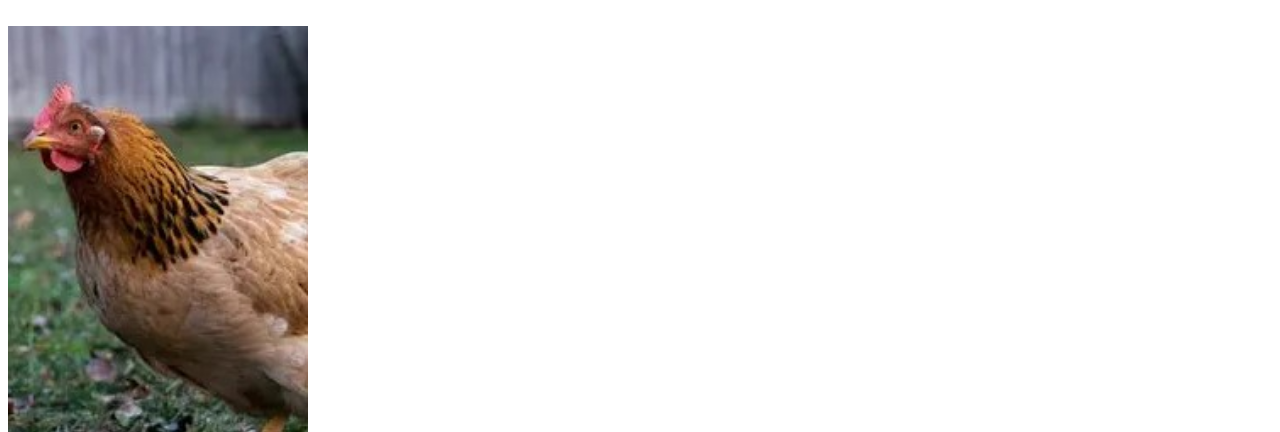
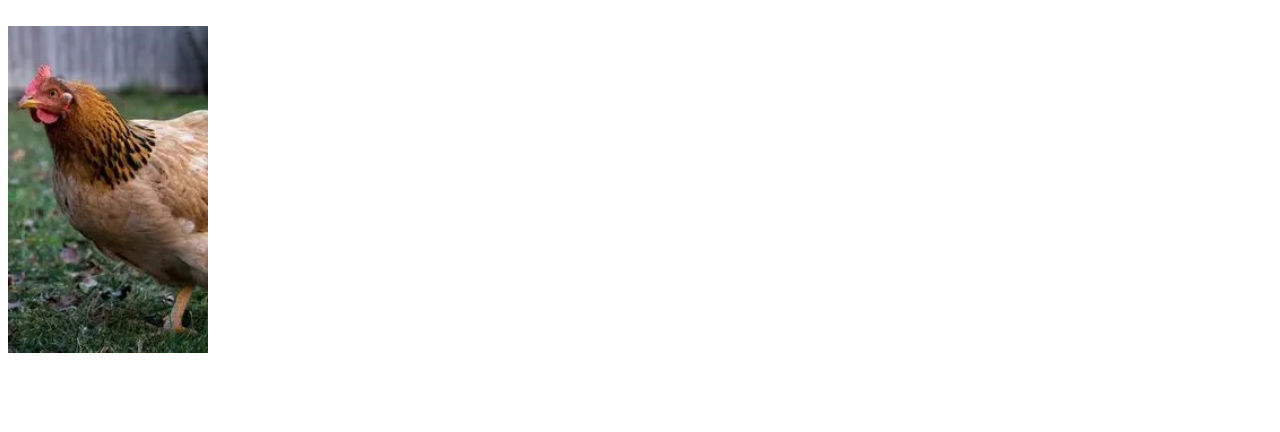
Before and after one commit to Abhayvr23/chicken-counter, a plain HTML site: page index.html in a window 1280 px wide. Shown: the part 91-523 px from the top of the page. Drawn offline with Linux system fonts and the light colour scheme.

Commit message:
Update index.html

```diff
--- a/index.html
+++ b/index.html
@@ -9,7 +9,7 @@
 
         </header>
         <div>
-        <img src="download.jpg" alt="Chicken Image" width="300">
+        <img src="download.jpg" alt="Chicken Image" width="200">
         <br>
         <h2 id="counter">Loading chickens...</h2>
         <img src="OIP.webp" alt="Dancing Chicken" width="375">
```
